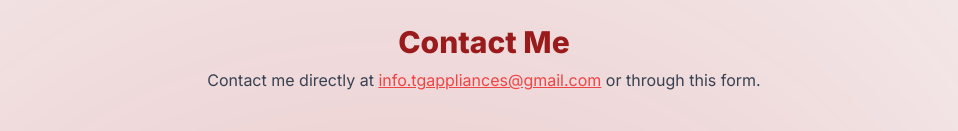
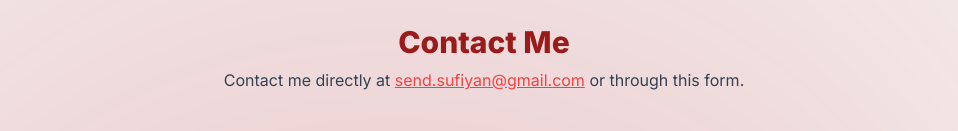
Before and after one commit to muhammadsufiyanbaig/portfolio, a Next.js app: page / in a window 1280 px wide. Shown: the part 4261-4392 px from the top of the page, without its empty margins (156-1114 px from the left). Built offline with nearby package versions, Linux system fonts and the light colour scheme.

Commit message:
change email

```diff
--- a/actions/sendEmail.ts
+++ b/actions/sendEmail.ts
@@ -27,7 +27,7 @@ export const sendEmail = async (formData: FormData) => {
   try {
     data = await resend.emails.send({
       from: "From Website contact Form <onboarding@resend.dev>",
-      to: "info.tgappliances@gmail.com",
+      to: "send.sufiyan@gmail.com",
       subject: "Message from contact form",
       reply_to: senderEmail,
       react: React.createElement(ContactFormEmail, {
--- a/components/contact.tsx
+++ b/components/contact.tsx
@@ -34,8 +34,8 @@ export default function Contact() {
 
       <p className="text-gray-700 -mt-6 dark:text-white/80">
         Contact me directly at{" "}
-        <Link className="underline text-red-500" href="mailto:info.tgappliances@gmail.com">
-        info.tgappliances@gmail.com
+        <Link className="underline text-red-500" href="mailto:send.sufiyan@gmail.com">
+        send.sufiyan@gmail.com
         </Link>{" "}
         or through this form.
       </p>
```
